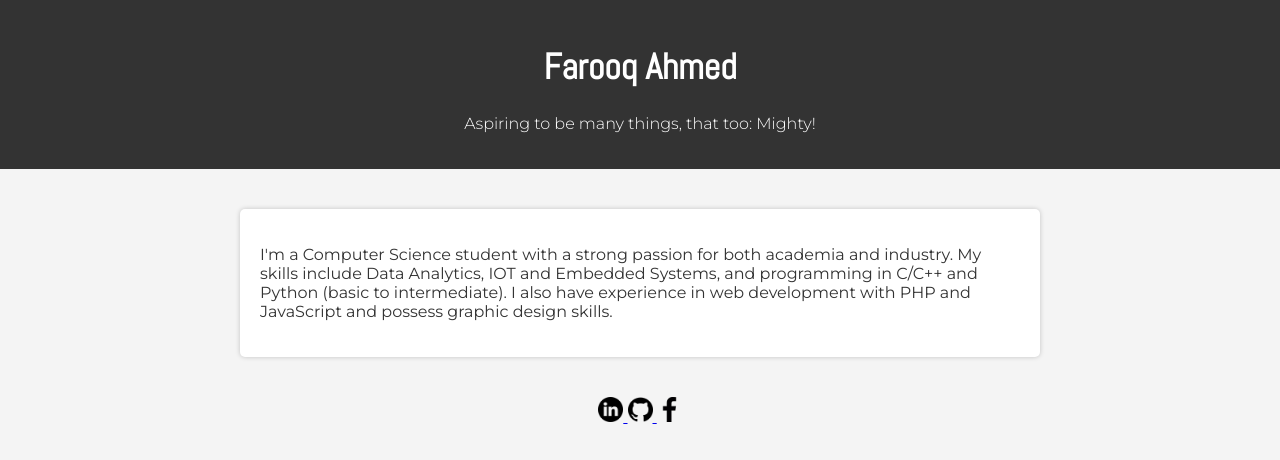
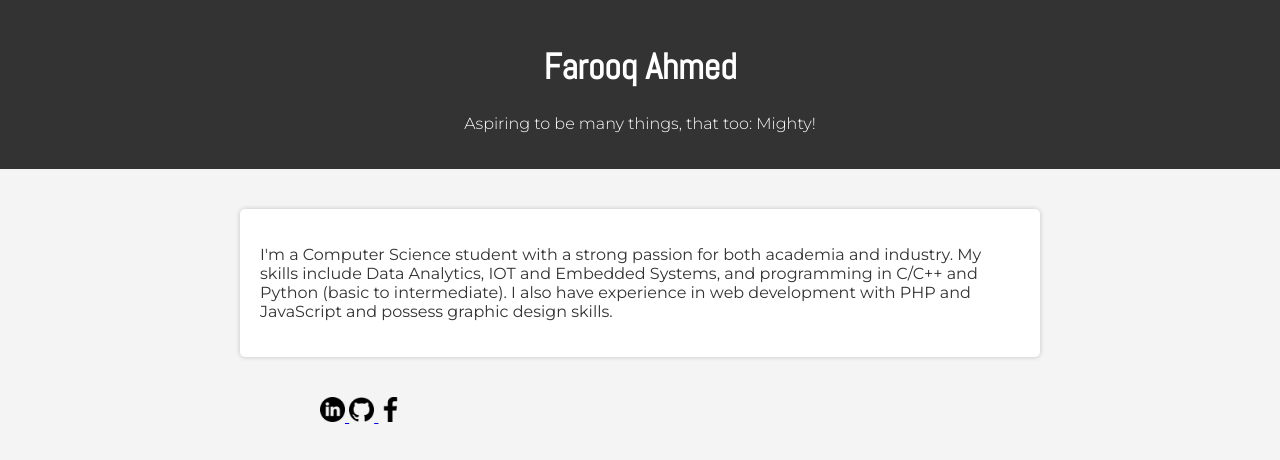
Before and after one commit to theavidstallion/theavidstallion.github.io, a plain HTML site: page index.html in a window 1280 px wide. Drawn offline with Linux system fonts and the light colour scheme.

Commit message:
Update style.css

```diff
--- a/style.css
+++ b/style.css
@@ -47,5 +47,8 @@ header h1 {
     margin: 5px 0;
 }
 .icons {
-    text-align: center;
+    display: block;
+    margin-left: auto;
+    margin-right: auto;
+    width: 50%;
 }
```
